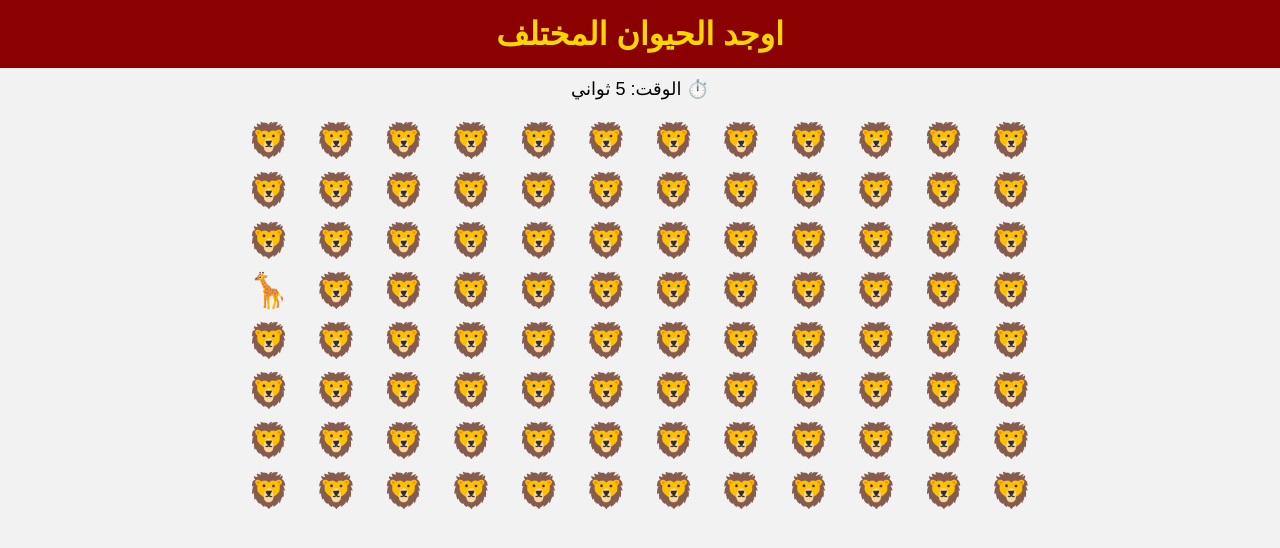
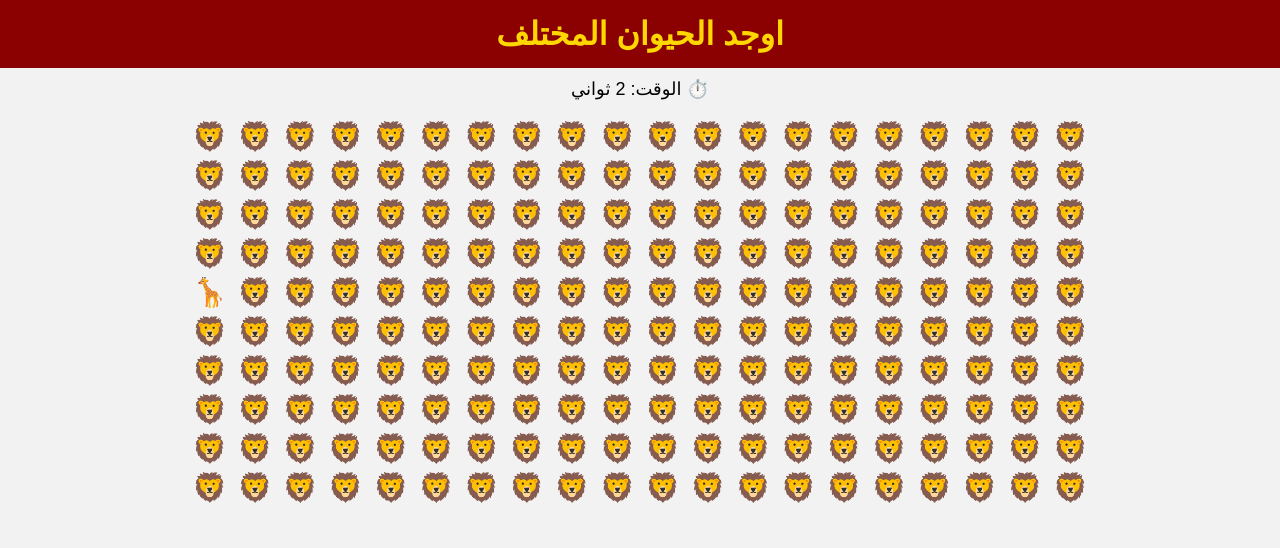
Before and after one commit to mahmoudalaya1/kharitati, a plain HTML site: page index.html in a window 1280 px wide. Drawn offline with Linux system fonts and the light colour scheme.

Commit message:
Update index.html

```diff
--- a/index.html
+++ b/index.html
@@ -2,7 +2,7 @@
 <html lang="ar">
 <head>
 <meta charset="UTF-8">
-<title>اوجد الحيوان المختلف</title>
+<title>اوجد الحيوان المختلف - صعب</title>
 
 <style>
 body{
@@ -24,13 +24,13 @@ h1{
 }
 #grid{
   display:grid;
-  grid-template-columns: repeat(12, 1fr);
-  gap:10px;
-  max-width:800px;
+  grid-template-columns: repeat(20, 1fr); /* 20 × 10 = 200 */
+  gap:6px;
+  max-width:900px;
   margin:20px auto;
 }
 .cell{
-  font-size:34px;
+  font-size:28px;
   cursor:pointer;
   user-select:none;
 }
@@ -40,48 +40,51 @@ h1{
 <body>
 
 <h1>اوجد الحيوان المختلف</h1>
-<div id="info">⏱️ الوقت: <span id="time">10</span> ثواني</div>
+<div id="info">⏱️ الوقت: <span id="time">7</span> ثواني</div>
 <div id="grid"></div>
 
 <script>
 const animals = ["🐦","🦅","🦒","🦁","🐄","🐑"];
 
-let size = 96;
-let time = 10;
+const SIZE = 200;   // 🔥 ثابت
+let time = 7;
 let timer;
 
 function startGame(){
   clearInterval(timer);
-  time = 10;
+  time = 7;
   document.getElementById("time").textContent = time;
 
   const grid = document.getElementById("grid");
   grid.innerHTML = "";
 
-  // اختيار حيوان أساسي ومختلف (مضمون مختلف)
+  // اختيار حيوان أساسي
   let normal = animals[Math.floor(Math.random()*animals.length)];
+
+  // اختيار مختلف قريب (بس مو نفسه)
   let different = animals[Math.floor(Math.random()*animals.length)];
   while(different === normal){
     different = animals[Math.floor(Math.random()*animals.length)];
   }
 
-  let diffIndex = Math.floor(Math.random()*size);
+  // موقع مختلف واحد فقط
+  let diffIndex = Math.floor(Math.random()*SIZE);
 
-  for(let i=0;i<size;i++){
+  for(let i=0;i<SIZE;i++){
     let span = document.createElement("span");
     span.className = "cell";
     span.textContent = (i === diffIndex) ? different : normal;
 
     span.onclick = () => {
       if(i === diffIndex){
-        alert("🔥 صح! ممتاز");
-        size += 12; // تصعب أكثر
-        startGame();
+        alert("🔥 صح! عينك قوية");
+        startGame(); // نفس الصعوبة
       }else{
         alert("❌ غلط!");
         startGame();
       }
     };
+
     grid.appendChild(span);
   }
 
```
